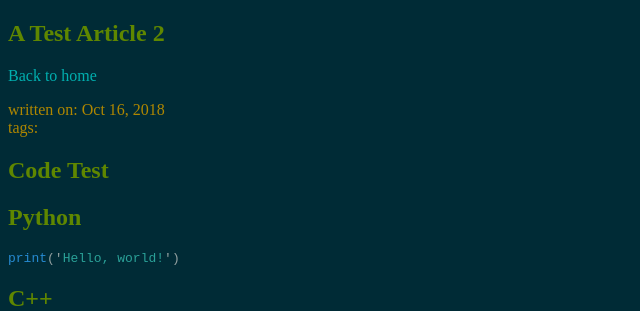
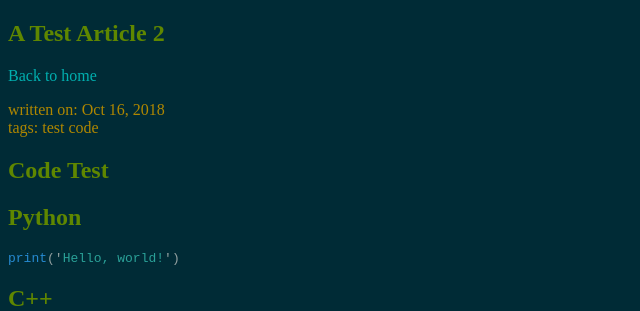
Before and after one commit to sohnryang/solarized-blog-theme, a Jekyll site: the page built from _posts/2018-10-16-A-Test-Article-2.md, in a window 1280 px wide. Shown: the top 311 px of the page, without its empty margins (0-640 px from the left). Built offline with Jekyll 4.4.1, drawn with Linux system fonts in a browser that asks for light colours; a style sheet for code colours, icons or effects is not loaded.

Commit message:
added tags

```diff
--- a/_posts/2018-10-16-A-Test-Article-2.md
+++ b/_posts/2018-10-16-A-Test-Article-2.md
@@ -1,6 +1,7 @@
 ---
 layout: post
 title: A Test Article 2
+tags: [test, code]
 ---
 
 # Code Test
```
Also changed, not shown: _posts/2018-10-16-Korean-Test.md (+1 -0 lines).
